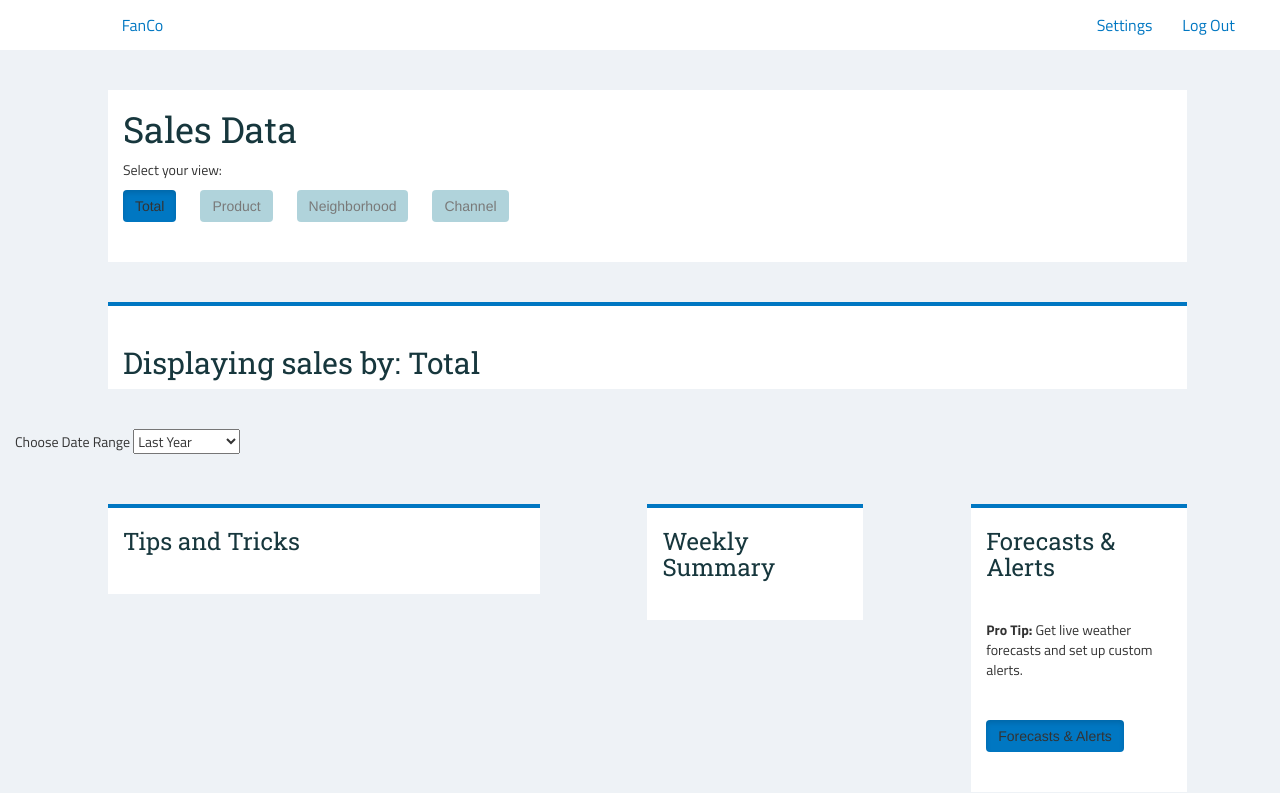
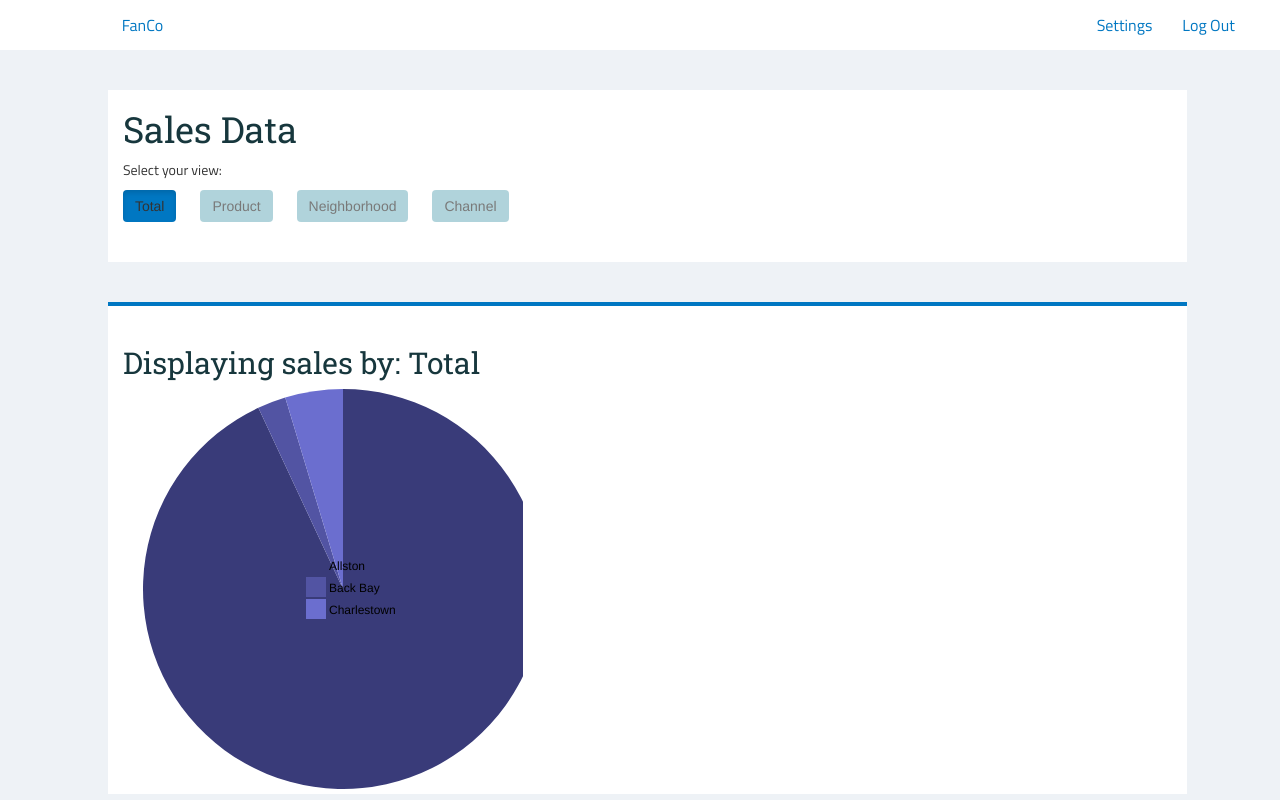
Before and after one commit to AElmoznino/IBM-Hackathon, a website: page public/index.html at #/sales in a window 1280 px wide. Both pictures are taken after a click on the link "SALES". Shown: the top 800 px of the page. Drawn offline with nearby package versions, Linux system fonts and the light colour scheme; some packages are replaced by stand-ins of ours; no server answers.

Commit message:
pie in progress

```diff
--- a/public/index.html
+++ b/public/index.html
@@ -61,6 +61,7 @@
   <script src="js/controllers/salesController.js"></script>
   <script src="js/controllers/forecastController.js"></script>
   <script src="js/directives/revenueDirective.js"></script>
+  <script src="js/directives/pieDirective.js"></script>
   <script src="js/directives/productDirective.js"></script>
   <script src="js/directives/forecastDirective.js"></script>
 
--- a/public/js/directives/pieDirective.js
+++ b/public/js/directives/pieDirective.js
@@ -0,0 +1,141 @@
+angular
+    .module('fanCo')
+    .directive('pie',  ['d3Service', 'd3func', 'sales', function(d3Service, d3func, sales) {
+      return {
+        link: function(scope, element, attrs) {
+          d3Service.d3().then(function(d3) {
+            // var fetchData = sales.getJoinSalesAndPrices();
+
+            // fetchData.then(function (data) {
+            //   productLine(data);
+            // });
+
+
+          var dataset =
+            [
+            {label: "Allston", sales: 5000000},
+            {label: "Back Bay", sales: 123150 },
+            {label: "Charlestown", sales: 250655}
+          ]
+
+          var width = 400;
+          var height = 400;
+          var radius = Math.min(width, height) / 2;
+
+          var color = d3.scale.category20b();
+
+          // Alternative
+          // var color = d3.scale.ordinal()
+            // .range(['#A60F2B', '#648C85', '#B3F2C9', '#528C18', '#C3F25C']);
+
+
+          var pieChart = function (result) {
+
+          var svg = d3.select('#chart')
+            .append('svg')
+            .attr('width', width)
+            .attr('height', height)
+            .append('g')
+            .attr('transform', 'translate(' + (width / 2) +  ',' + (height / 2) + ')');
+
+          // To define the radius we use D3's svg.arc() and provide its outerRadius() method with the radius we defined earlier:
+
+          var arc = d3.svg.arc()
+            .outerRadius(radius);
+
+          // For the start and end angles of the segments, we use D3's layout.pie():
+
+          var pie = d3.layout.pie()
+            .value(function(d) { return d.sales; })
+            .sort(null);
+
+        // For it we need to define how to extract the numerical data from each entry in our dataset; this is where the count property of the objects we defined earlier comes into play. If we had just had an array of numbers, then instead of returning d.count we could just have returned d. We specify sort(null) to disable sorting of the entries, because a) we have them in the order we want and b) later on sorting will mess with our animation. By default it will sort in order of descending value.
+          dataset.forEach(function(d) {
+                      d.sales = +d.sales;
+                    });
+
+          var path = svg.selectAll('path')
+            .data(pie(dataset))
+            .enter()
+            .append('path')
+            .attr('d', arc)
+            .attr('fill', function(d, i) {
+              return color(d.data.label);
+            });
+
+          //legend
+          var legendRectSize = 18;
+          var legendSpacing = 4;
+
+          var legend = svg.selectAll('.legend')
+            .data(color.domain())
+            .enter()
+            .append('g')
+            .attr('class', 'legend')
+            .attr('transform', function(d, i) {
+              var height = legendRectSize + legendSpacing;
+              var offset =  height * color.domain().length / 2;
+              var horz = -2 * legendRectSize;
+              var vert = i * height - offset;
+              return 'translate(' + horz + ',' + vert + ')';
+            });
+
+            legend.append('rect')
+              .attr('width', legendRectSize)
+              .attr('height', legendRectSize)
+              .style('fill', color)
+              .style('stroke', color);
+
+            legend.append('text')
+              .attr('x', legendRectSize + legendSpacing)
+              .attr('y', legendRectSize - legendSpacing)
+              .text(function(d) { return d; });
+          //tooltip
+          var tooltip = d3.select('#chart')
+            .append('div')
+            .attr('class', 'tooltip2')
+
+
+          tooltip.append('div')
+            .attr('class', 'label');
+
+          tooltip.append('div')
+            .attr('class', 'count');
+
+          tooltip.append('div')
+            .attr('class', 'percent');
+
+
+
+          path.on('mouseover', function(d) {
+            tooltip.style('top', (d3.event.layerY / 10) + 'px')
+            var total = d3.sum(dataset.map(function(d) {
+              return d.sales;
+            }));
+            var percent = Math.round(1000 * d.data.sales / total) / 10;
+            tooltip.select('.label').html(d.data.label);
+            tooltip.select('.count').html(d.data.sales);
+            tooltip.select('.percent').html(percent + '%');
+            tooltip.style('display', 'block');
+          });
+          // to move it with mouse
+          // path.on('mousemove', function(d) {
+          //   tooltip.style('top', (d3.event.layerY + 10) + 'px')
+          //     .style('left', (d3.event.layerX + 10) + 'px');
+          // });
+
+          path.on('mouseout', function() {
+            tooltip.style('display', 'none');
+          });
+
+
+
+
+          };//end productline
+
+            pieChart(dataset);
+          });
+
+        }
+      }
+  }]);
--- a/public/js/directives/productDirective.js
+++ b/public/js/directives/productDirective.js
@@ -9,7 +9,6 @@ angular
             fetchData.then(function (data) {
               productLine(data);
             });
-
             var h = 500;
             var w = 800;
             var margins ={
--- a/public/stylesheets/style.css
+++ b/public/stylesheets/style.css
@@ -328,7 +328,7 @@ button.btn.btn-default.disabled {
 .white {
   background-color: white;
 }
-
+/*for line chart*/
 div.tooltip {
   position: absolute;
   max-width: 200px;
@@ -341,3 +341,30 @@ div.tooltip {
   font-family: sans-serif;
   font-size: 12px;
 }
+
+#chart {
+  height: 360px;
+  position: relative;
+  width: 360px;
+}
+/*for pie chart*/
+.tooltip2 {
+  background: #eee;
+  box-shadow: 0 0 5px #999999;
+  color: #333;
+  display: block;
+  font-size: 12px;
+  left: 130px;
+  padding: 10px;
+  position: absolute;
+  text-align: center;
+  top: 95px;
+  width: 80px;
+  z-index: 10;
+}
+.legend {
+   font-size: 12px;
+ }
+ rect {
+   stroke-width: 2;
+ }
--- a/public/templates/sales.html
+++ b/public/templates/sales.html
@@ -16,7 +16,8 @@
     <div class="col-md-10 col-md-offset-1 graph-card mt" min-height="500px">
       <h2 class="mt">Displaying sales by: Total</h2>
       <!-- <prices class="line"></prices> -->
-      <product class="lines"></prices>
+      <!-- <product class="lines"></prices> -->
+      <pie id="chart"></pie>
     </div>
     <div class="col-md-10 mt">
       <p>Choose Date Range
```
